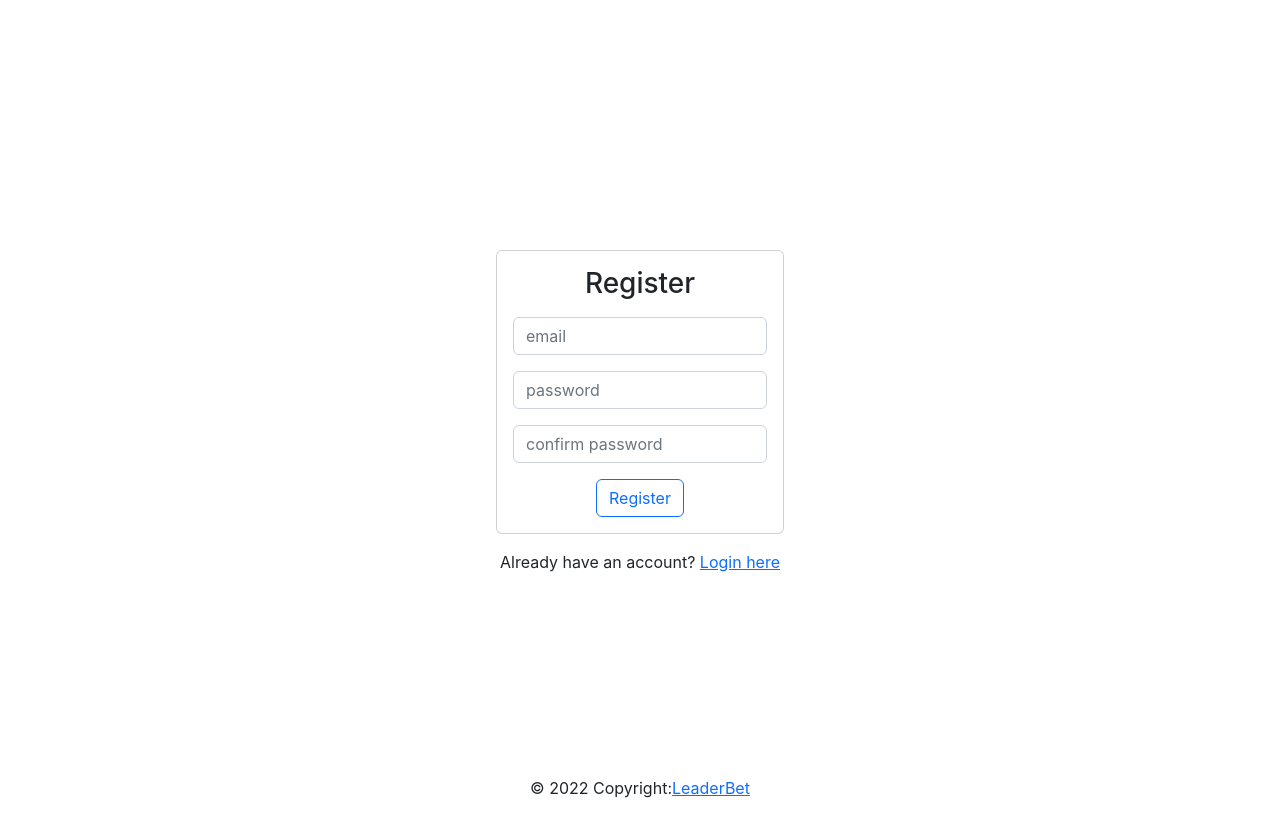
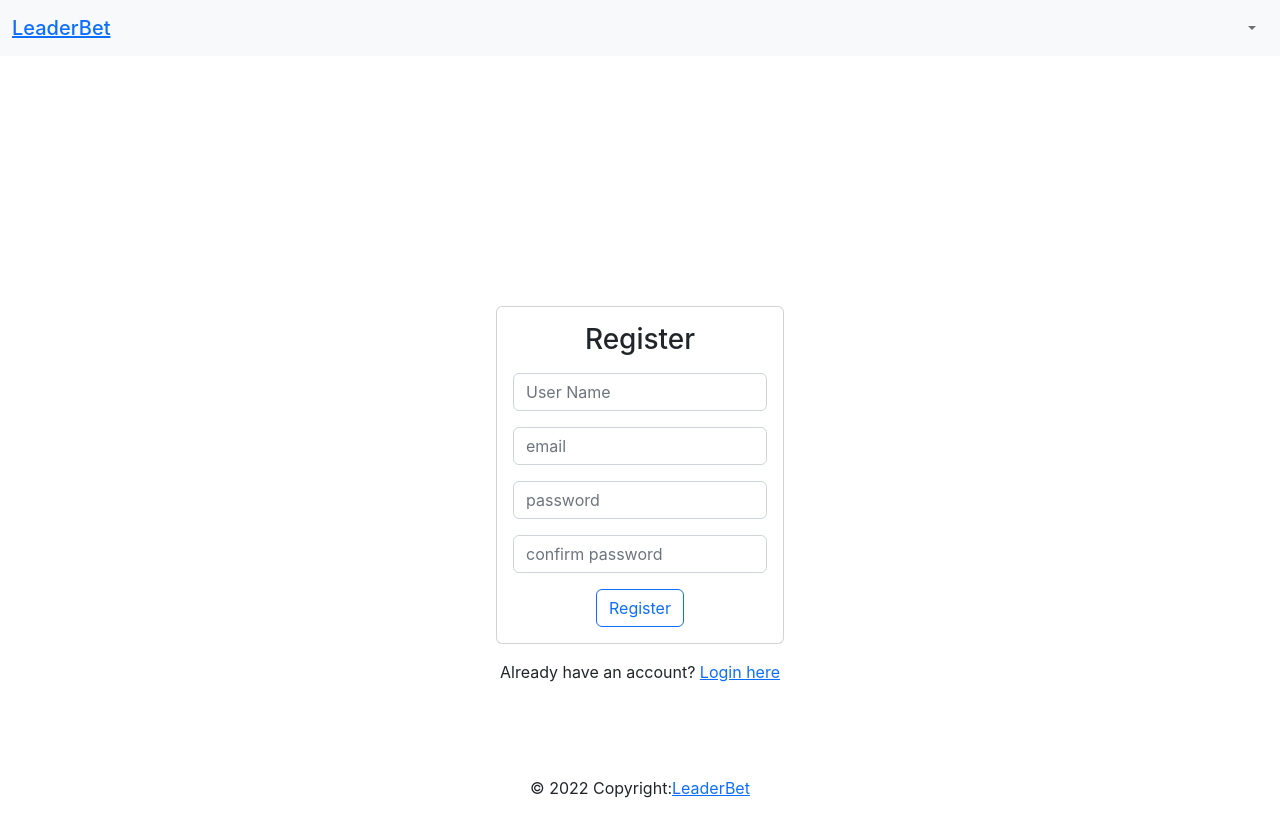
Before and after one commit to Matth5050/LeaderBet, a React (Create React App) app in the folder leader-bet/: page /register in a window 1280 px wide. Built offline with nearby package versions, Linux system fonts and the light colour scheme; no server answers; sample sign-in values are in the browser's storage.

Commit message:
added function to added new document to databse on account cretion

```diff
--- a/leader-bet/src/components/Register.js
+++ b/leader-bet/src/components/Register.js
@@ -1,9 +1,17 @@
-import React, { useState } from "react";
+import React, { useState, useCallback } from "react";
+import  { db } from './../firebase.js';
+import  {collection, addDoc } from 'firebase/firestore';
+import { v4 } from 'uuid';
 import { auth } from "./../firebase.js";
-import { Link } from "react-router-dom";
+import { Link, useNavigate } from "react-router-dom";
 import { createUserWithEmailAndPassword } from "firebase/auth";
+import Header from "./Header.js";
 
 function Register() {
+
+
+  // const navigate =useNavigate();
+  // const toHome = useCallback(() => navigate('/login', {replace:true}, [navigate]));
 
   const cardWidth = {
     width: "18rem",
@@ -12,16 +20,28 @@ function Register() {
 
   const [signUpSuccess, setSignUpSuccess] = useState(null);
 
+  function onNewAccountCreation(email, userName){
+    addDoc(collection(db,'accounts'),{
+      email:email,
+      userName: userName,
+      win: 0,
+      loss: 0,
+      id: v4()
+    })}
+
   function doSignUp(event) {
     event.preventDefault();
     console.log('click');
     const email = event.target.email.value;
+    const userName = event.target.userName.value;
     const password = event.target.password.value;
     const password2 = event.target.password2.value;
     if (password === password2) {
         createUserWithEmailAndPassword(auth, email, password)
       .then((userCredential) => {
-        setSignUpSuccess(`You've successfully signed up, ${userCredential.user.email}!`)
+        setSignUpSuccess(`You've successfully signed up, ${userCredential.user.email}!`);
+        onNewAccountCreation(`${userCredential.user.email}`, `${userName}`);
+
       })
       .catch((error) => {
         setSignUpSuccess(`There was an error signing up: ${error.message}!`)
@@ -33,12 +53,22 @@ function Register() {
 
   return (
     <React.Fragment>
+      <Header />
       <div>
       {signUpSuccess}
         <div className="card text-center mx-auto p-3" style={cardWidth}>
           <div className="">
             <h3 className="mb-3 card-title">Register</h3>
             <form className="form" onSubmit={doSignUp}>
+                <div className="mb-3">
+                  <input
+                    type="text"
+                    className="form-control col-xs-3"
+                    id="exampleInputUserName" size="50"
+                    name="userName"
+                    aria-describedby="userNameHelp"
+                    placeholder="User Name"></input>
+                </div>
                 <div className="mb-3">
                   <input
                     type="text"
@@ -74,4 +104,5 @@ function Register() {
   );
 };
 
+
 export default Register;
```
